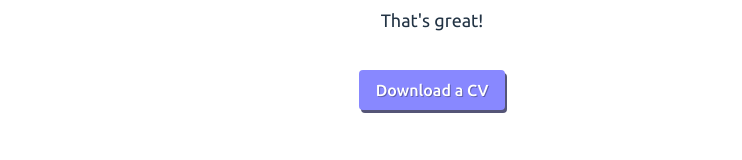
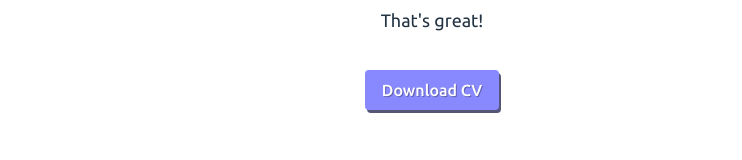
Before and after one commit to dzvilius/vilius-website, a Nuxt app: page / in a window 1280 px wide. Shown: the part 1812-1972 px from the top of the page, without its empty margins (208-950 px from the left). Built offline with nearby package versions, Linux system fonts and the light colour scheme.

Commit message:
renama CV button

```diff
--- a/components/Buttons/ButtonCv.vue
+++ b/components/Buttons/ButtonCv.vue
@@ -3,7 +3,7 @@
     href="./files/Vilius_Dzemyda_CV.pdf"
     class="button is-primary ButtonCv"
     target="_blank"
-  >Download a CV</a>
+  >Download CV</a>
 </template>
 
 <style lang="scss" scoped>
```
